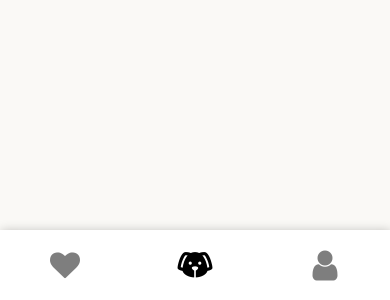
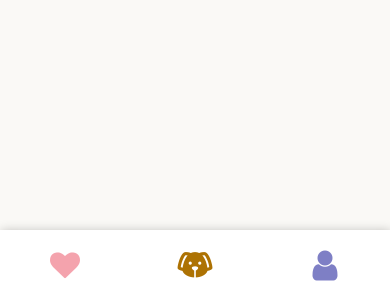
Before and after one commit to arnavmundkur95/DogBreedTinder, a React Native app: screen / in a window 390 px wide. Shown: the part 544-844 px from the top of the page. Built offline with nearby package versions, Linux system fonts and the light colour scheme.

Commit message:
Updated Tab Bar icon colors.

```diff
--- a/src/Navigation/Components/TabBar.tsx
+++ b/src/Navigation/Components/TabBar.tsx
@@ -7,17 +7,17 @@ export const TabBar = ({ state, navigation }: any) => {
         const iconDictionary: IconDictionary = {
             Home: (
                 <View>
-                    <Icon name='dog' size={38} />
+                    <Icon name='dog' size={38} color={'#ad7203'} />
                 </View>
             ),
             Profile: (
                 <View>
-                    <FAIcon name='user' size={35} color={'black'} />
+                    <FAIcon name='user' size={35} color={'#00028c'} />
                 </View>
             ),
             Likes: (
                 <View>
-                    <FAIcon name='heart' size={30} color={'black'} />
+                    <FAIcon name='heart' size={30} color={'#eb495e'} />
                 </View>
             ),
         }
```
